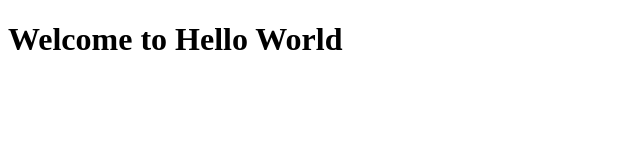
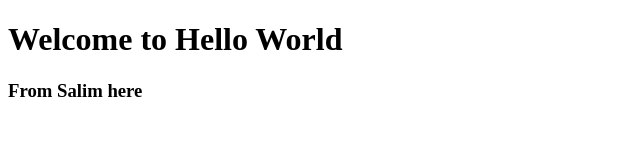
Before and after one commit to issahsalim/gittesting, a plain HTML site: page index.html in a window 1280 px wide. Shown: the whole page, without its empty margins (0-640 px from the left). Drawn offline with Linux system fonts and the light colour scheme.

Commit message:
from salim

```diff
--- a/index.html
+++ b/index.html
@@ -7,5 +7,6 @@
 </head>
 <body>
     <h1>Welcome to Hello World </h1>
+    <h3>From Salim here</h3>
 </body>
 </html>
```
